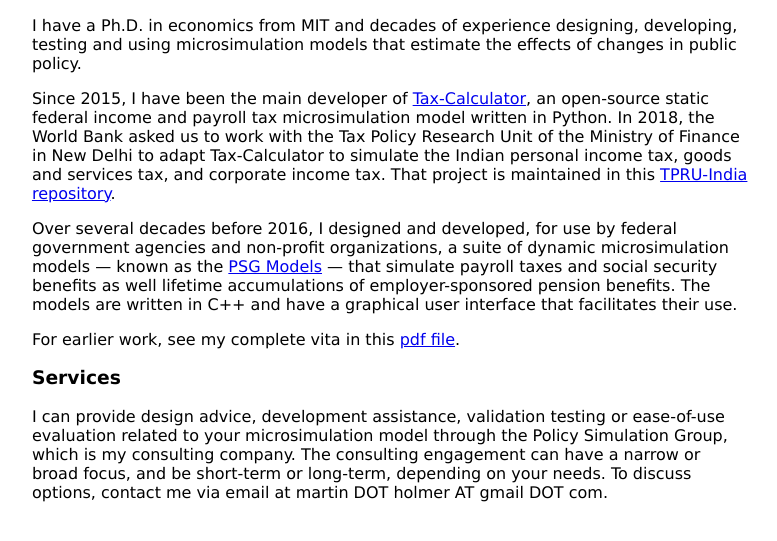
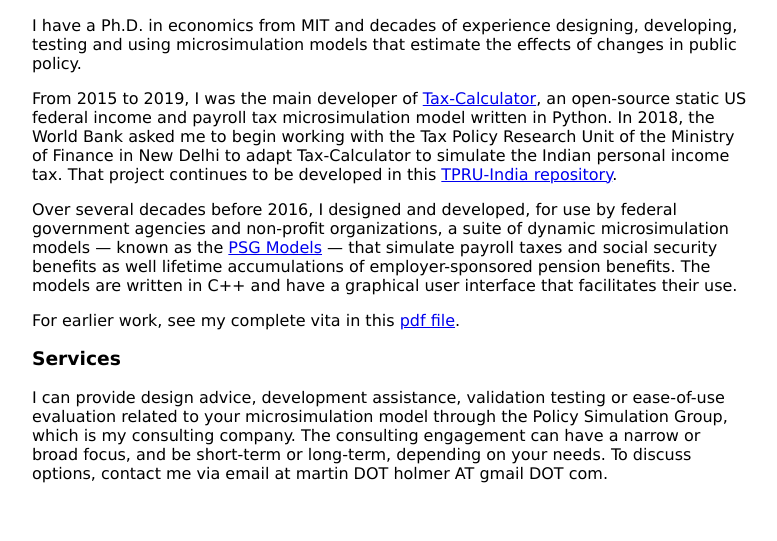
Before and after one commit to martinholmer/martinholmer.github.io, a plain HTML site: page index.html in a window 1280 px wide. Shown: the part 105-646 px from the top of the page, without its empty margins (249-1026 px from the left). Drawn offline with Linux system fonts and the light colour scheme.

Commit message:
Update Tax-Calculator/TPRU text

```diff
--- a/index.html
+++ b/index.html
@@ -19,14 +19,14 @@
 </p>
 
 <p>
-  Since 2015, I have been the main developer
+  From 2015 to 2019, I was the main developer
   of <a href="https://PSLmodels.github.io/Tax-Calculator/"
-  target="_blank">Tax-Calculator</a>, an open-source static federal
+  target="_blank">Tax-Calculator</a>, an open-source static US federal
   income and payroll tax microsimulation model written in Python.  In
-  2018, the World Bank asked us to work with the Tax Policy Research
+  2018, the World Bank asked me to begin working with the Tax Policy Research
   Unit of the Ministry of Finance in New Delhi to adapt Tax-Calculator
-  to simulate the Indian personal income tax, goods and services tax,
-  and corporate income tax.  That project is maintained in this
+  to simulate the Indian personal income tax.
+  That project continues to be developed in this
   <a href="https://github.com/TPRU-India/taxcalc#tax-microsimulation-model-for-india"
   target="_blank">TPRU-India repository</a>.
 </p>
```
